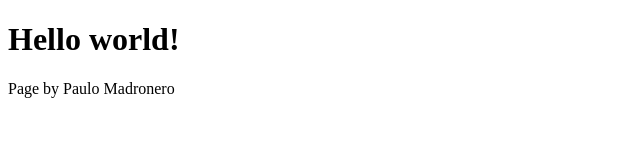
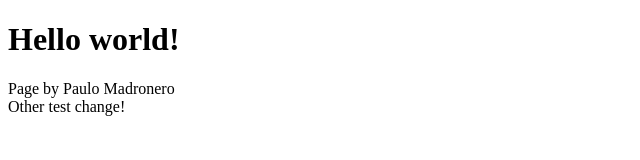
Before and after one commit to madroneropaulo/hello-world, a plain HTML site: page index.html in a window 1280 px wide. Shown: the whole page, without its empty margins (0-640 px from the left). Drawn offline with Linux system fonts and the light colour scheme.

Commit message:
From github Desktop
Hey, this is a commit from github desktop to master branch!

```diff
--- a/index.html
+++ b/index.html
@@ -6,5 +6,6 @@
 	<body>
 		<h1>Hello world!</h1>
 		<div>Page by Paulo Madronero</div>
+		<div>Other test change!</div>
 	</body>
 </html>
```
